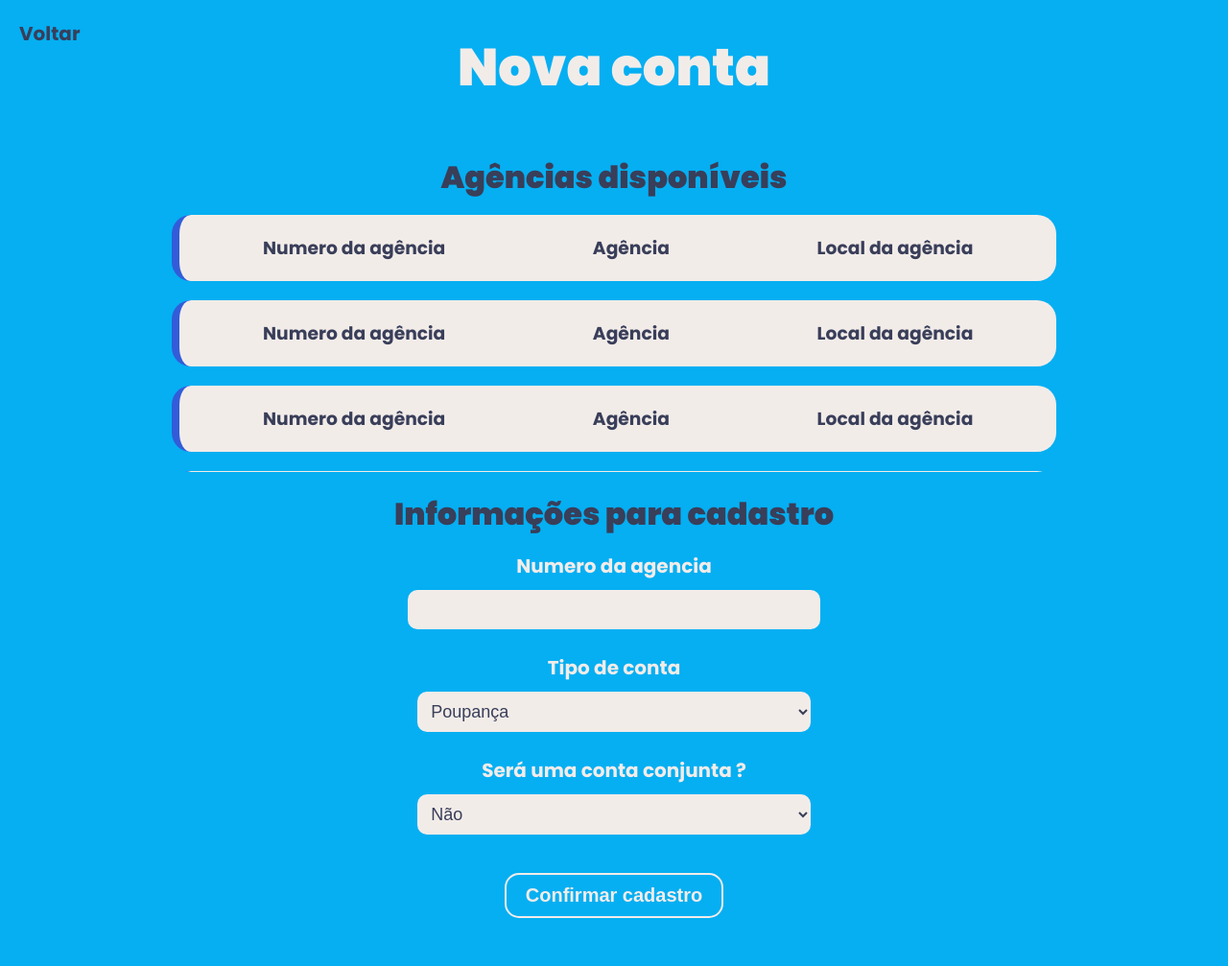
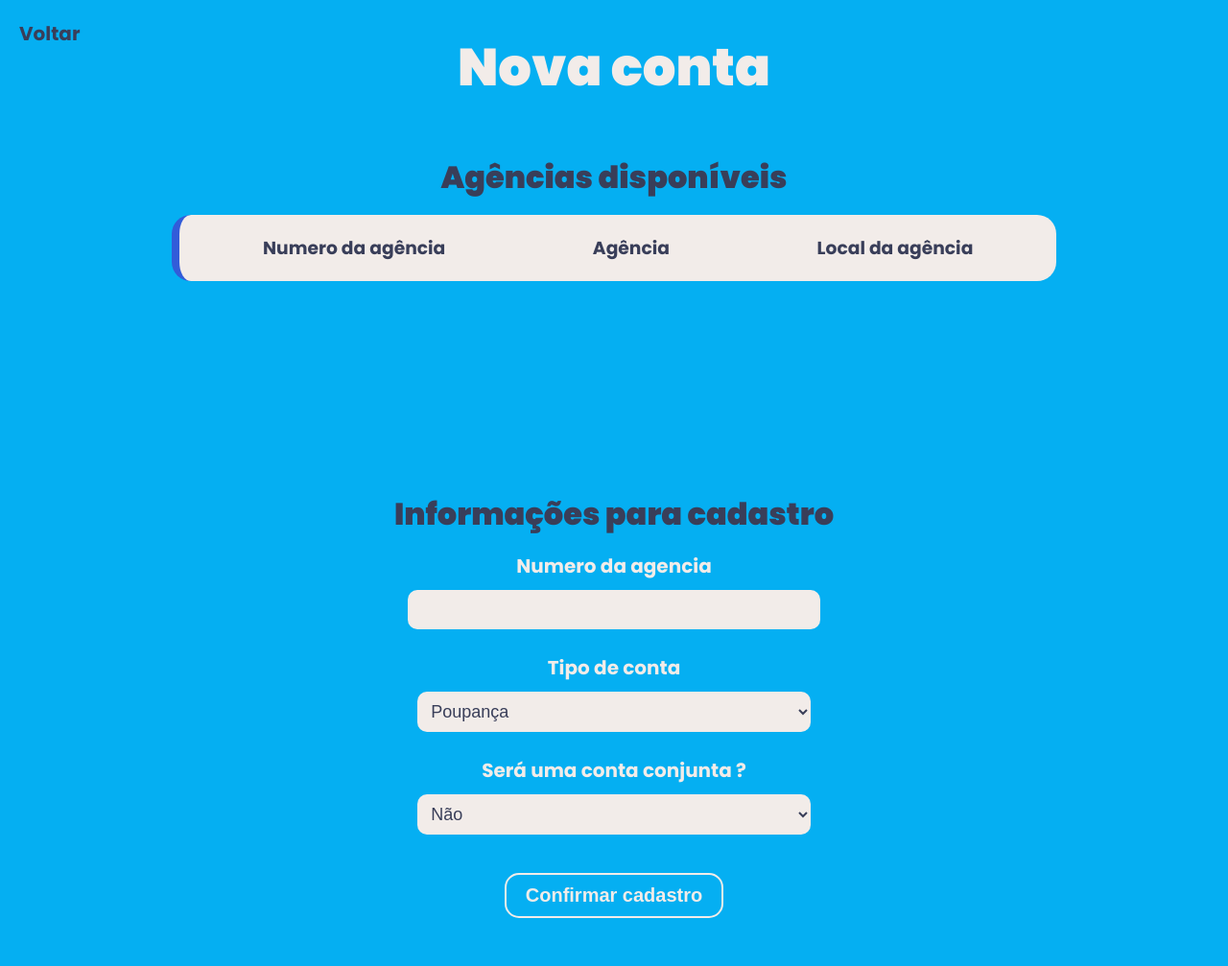
Before and after one commit to EmanuelDevid/TrabalhoBD-2022_2-Equipe469870, a PHP site: page /nova-conta.php in a window 1280 px wide. Shown: the whole page at 96% size. Run offline with PHP 8.4, Linux system fonts and the light colour scheme; data that the repository does not hold is empty.

Commit message:
modifica pagina

```diff
--- a/paginas/nova-conta.php
+++ b/paginas/nova-conta.php
@@ -40,74 +40,6 @@
                         <p class="card-value"><?php echo $cidade ?></p>
                     </div>
                 </div>
-
-                <div class="card">
-                    <div>
-                        <h3 class="card-text">Numero da agência</h3>
-                        <p class="card-value"><?php echo $agencia_id?></p>
-                    </div>
-
-                    <div>
-                        <h3 class="card-text">Agência</h3>
-                        <p class="card-value"><?php echo $nome_agencia ?></p>
-                    </div>
-
-                    <div>
-                        <h3 class="card-text">Local da agência</h3>
-                        <p class="card-value"><?php echo $cidade ?></p>
-                    </div>
-                </div>
-
-                <div class="card">
-                    <div>
-                        <h3 class="card-text">Numero da agência</h3>
-                        <p class="card-value"><?php echo $agencia_id?></p>
-                    </div>
-
-                    <div>
-                        <h3 class="card-text">Agência</h3>
-                        <p class="card-value"><?php echo $nome_agencia ?></p>
-                    </div>
-
-                    <div>
-                        <h3 class="card-text">Local da agência</h3>
-                        <p class="card-value"><?php echo $cidade ?></p>
-                    </div>
-                </div>
-
-                <div class="card">
-                    <div>
-                        <h3 class="card-text">Numero da agência</h3>
-                        <p class="card-value"><?php echo $agencia_id?></p>
-                    </div>
-
-                    <div>
-                        <h3 class="card-text">Agência</h3>
-                        <p class="card-value"><?php echo $nome_agencia ?></p>
-                    </div>
-
-                    <div>
-                        <h3 class="card-text">Local da agência</h3>
-                        <p class="card-value"><?php echo $cidade ?></p>
-                    </div>
-                </div>
-
-                <div class="card">
-                    <div>
-                        <h3 class="card-text">Numero da agência</h3>
-                        <p class="card-value"><?php echo $agencia_id?></p>
-                    </div>
-
-                    <div>
-                        <h3 class="card-text">Agência</h3>
-                        <p class="card-value"><?php echo $nome_agencia ?></p>
-                    </div>
-
-                    <div>
-                        <h3 class="card-text">Local da agência</h3>
-                        <p class="card-value"><?php echo $cidade ?></p>
-                    </div>
-                </div>
             </div>
 
             <h3 class="subtitle">Informações para cadastro</h3>
```
